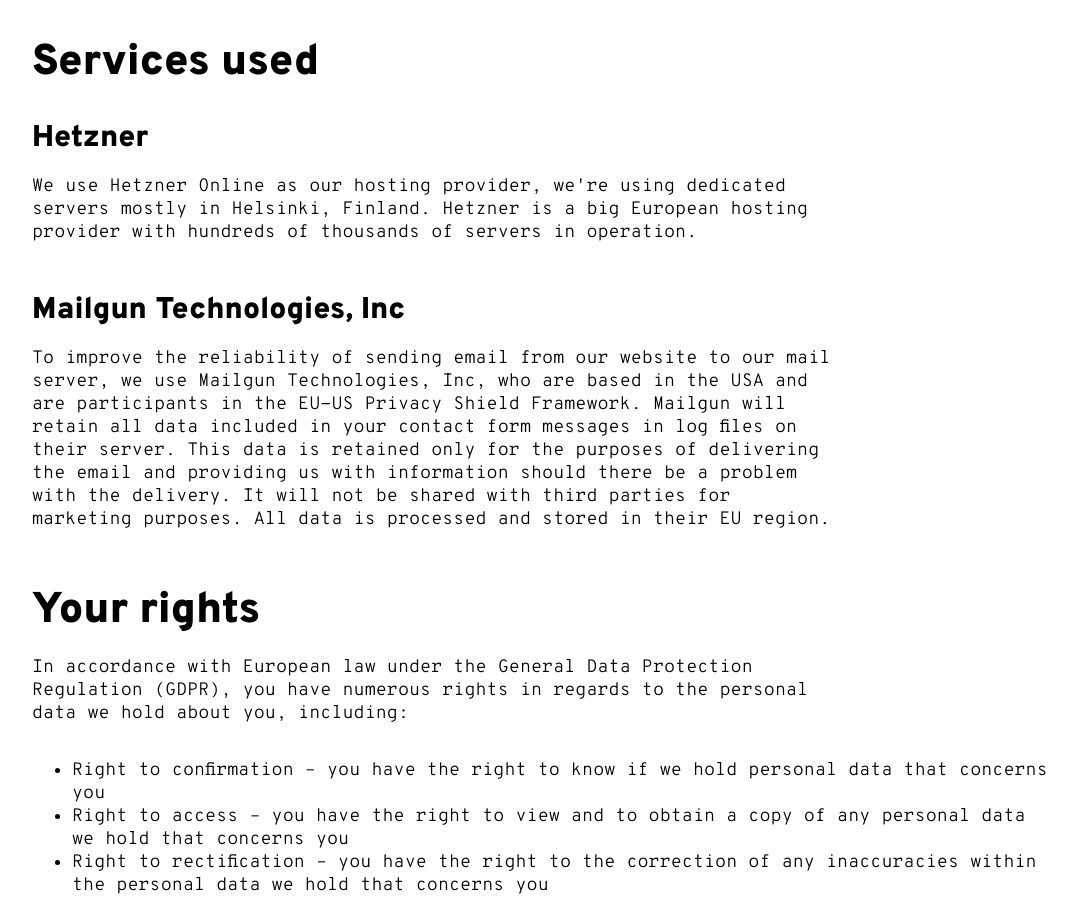
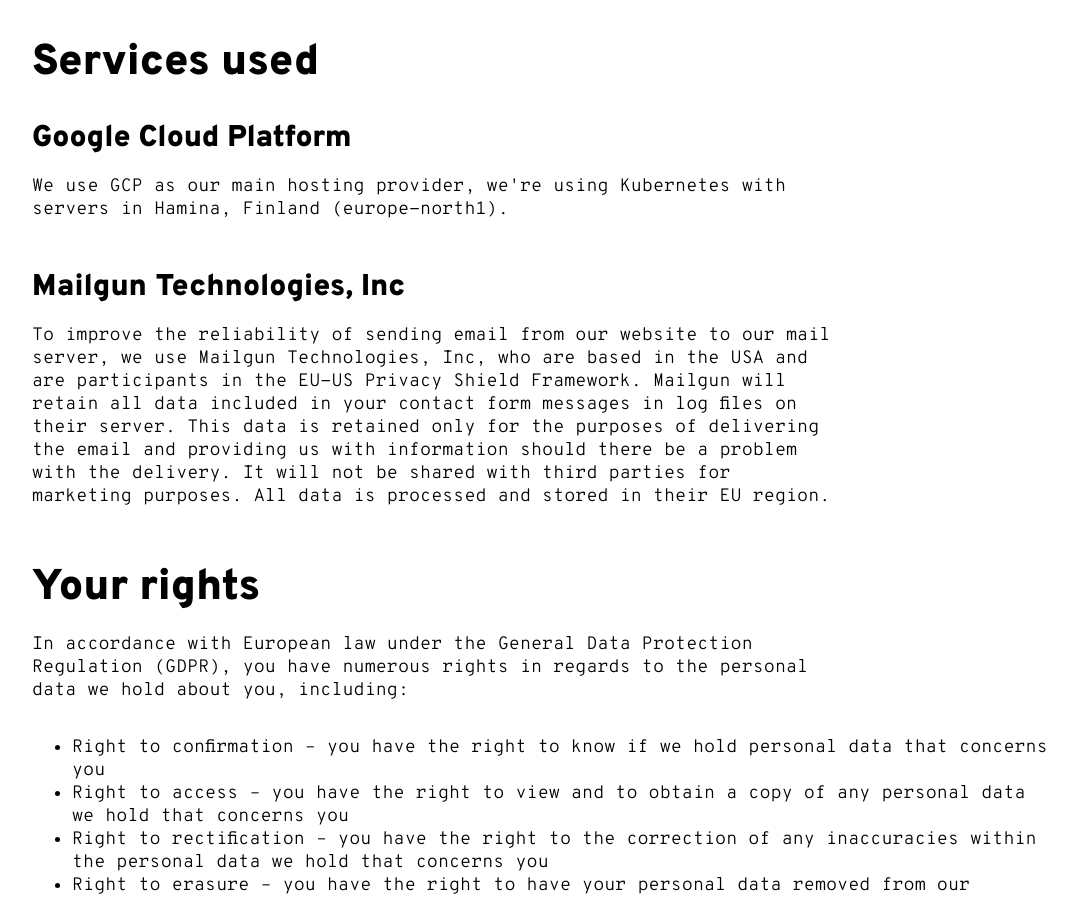
Before and after one commit to sthlmio/web, a Next.js app: page /terms in a window 1280 px wide. Shown: the part 940-1838 px from the top of the page, without its empty margins (96-1173 px from the left). Built offline with nearby package versions, Linux system fonts and the light colour scheme.

Commit message:
Update terms

```diff
--- a/pages/terms.js
+++ b/pages/terms.js
@@ -42,11 +42,10 @@ export default function Terms() {
             welcome to contact us via alternative means, such as by telephone.
           </p>
           <h2>Services used</h2>
-          <h3>Hetzner</h3>
+          <h3>Google Cloud Platform</h3>
           <p className="text">
-            We use Hetzner Online as our hosting provider, we're using dedicated
-            servers mostly in Helsinki, Finland. Hetzner is a big European
-            hosting provider with hundreds of thousands of servers in operation.
+            We use GCP as our main hosting provider, we're using Kubernetes with
+            servers in Hamina, Finland (europe-north1).
           </p>
           <h3>Mailgun Technologies, Inc</h3>
           <p className="text">
```
